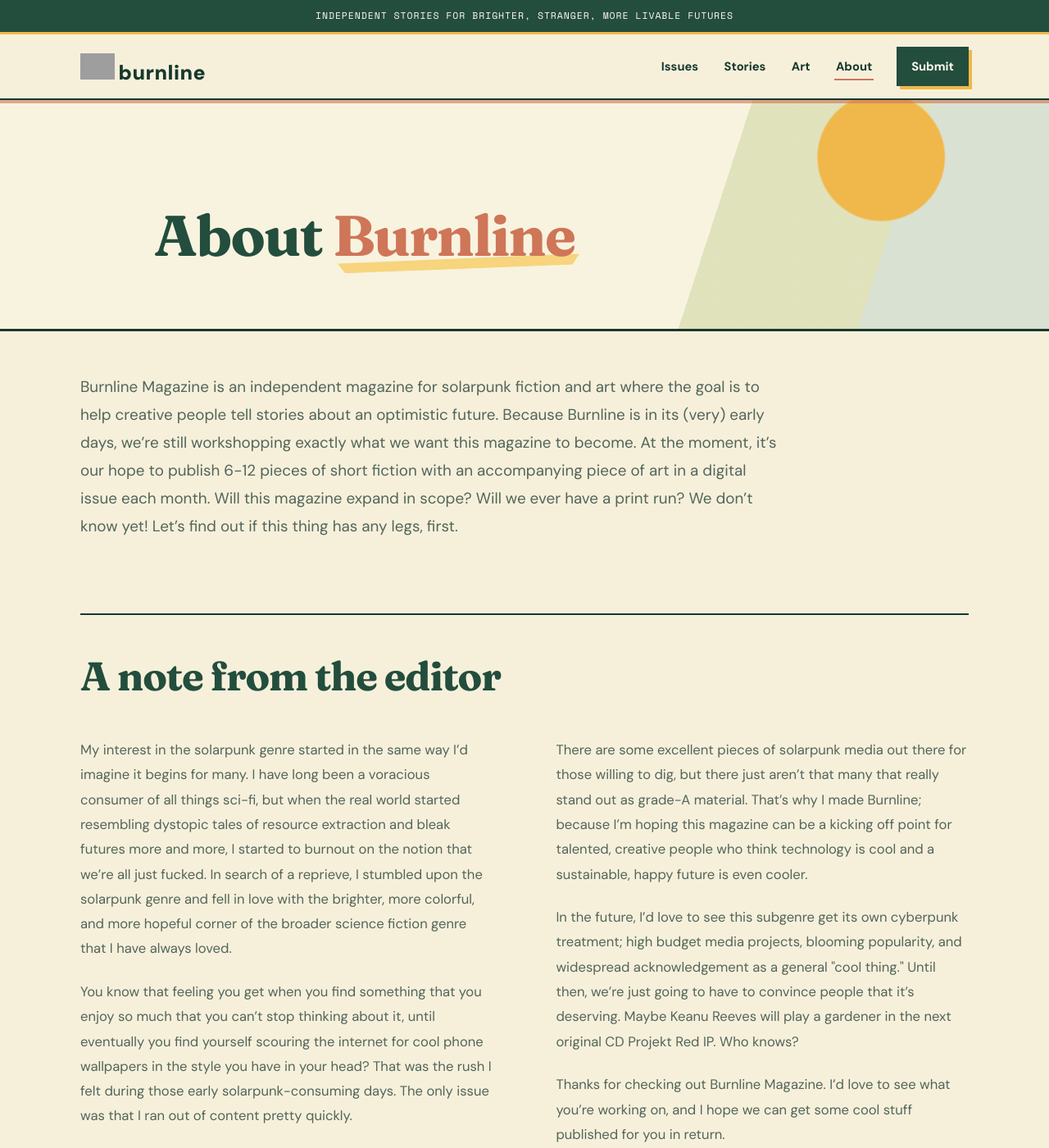
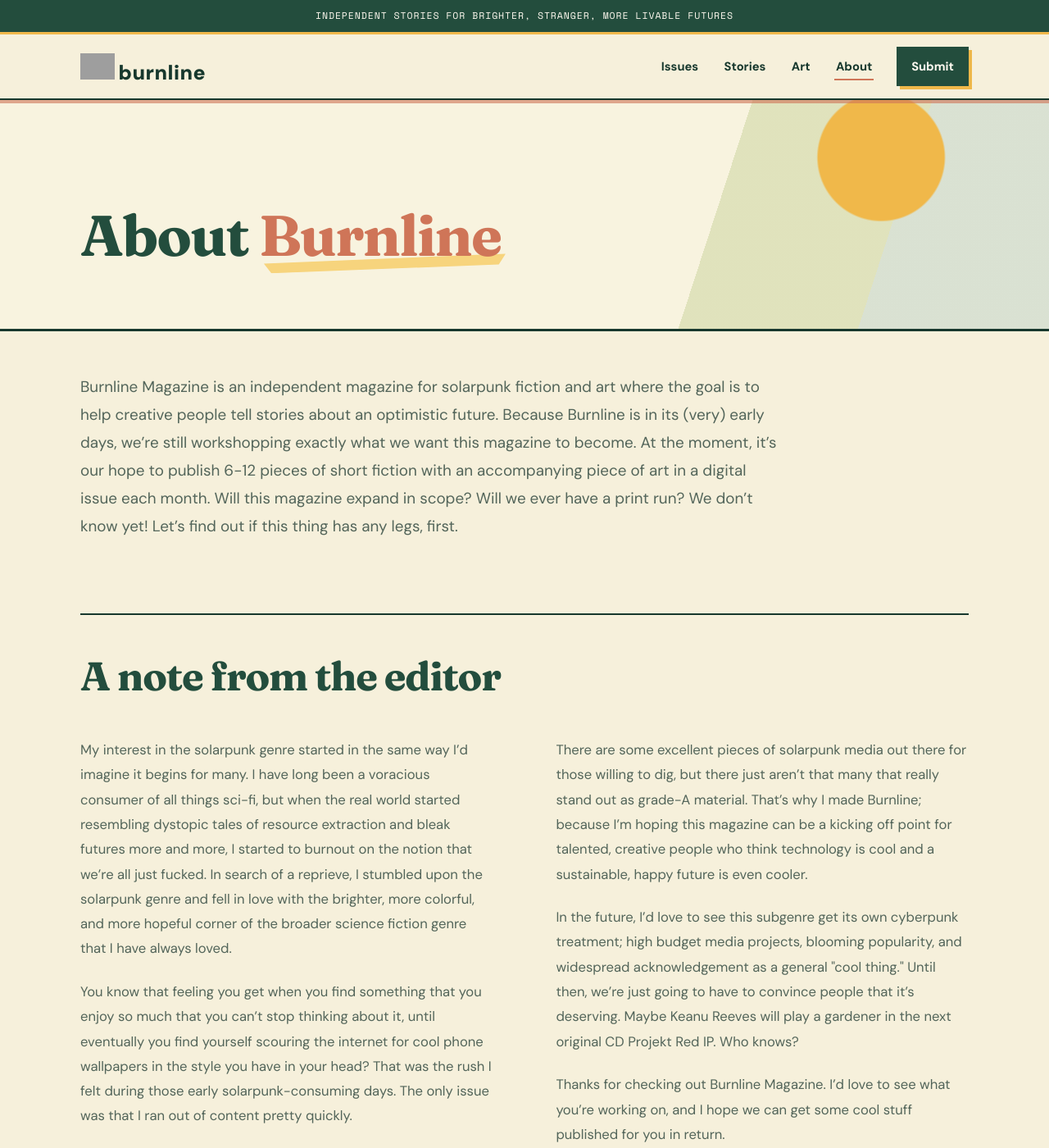
Before and after one commit to Bowliopia/burnline, a Jekyll site: the page built from about.html, in a window 1280 px wide and 1400 px high. Shown: the whole window at 82% size. Built offline with Jekyll 4.4.1, drawn with Linux system fonts in a browser that asks for light colours; grey boxes are pictures that could not be loaded.

Commit message:
Align About page header with content

```diff
--- a/assets/css/about.css
+++ b/assets/css/about.css
@@ -25,7 +25,7 @@
 }
 
 .about-hero-inner {
-width: min(100%, 980px);
+width: min(100%, var(--page-max));
 }
 
 .about-title {
```
